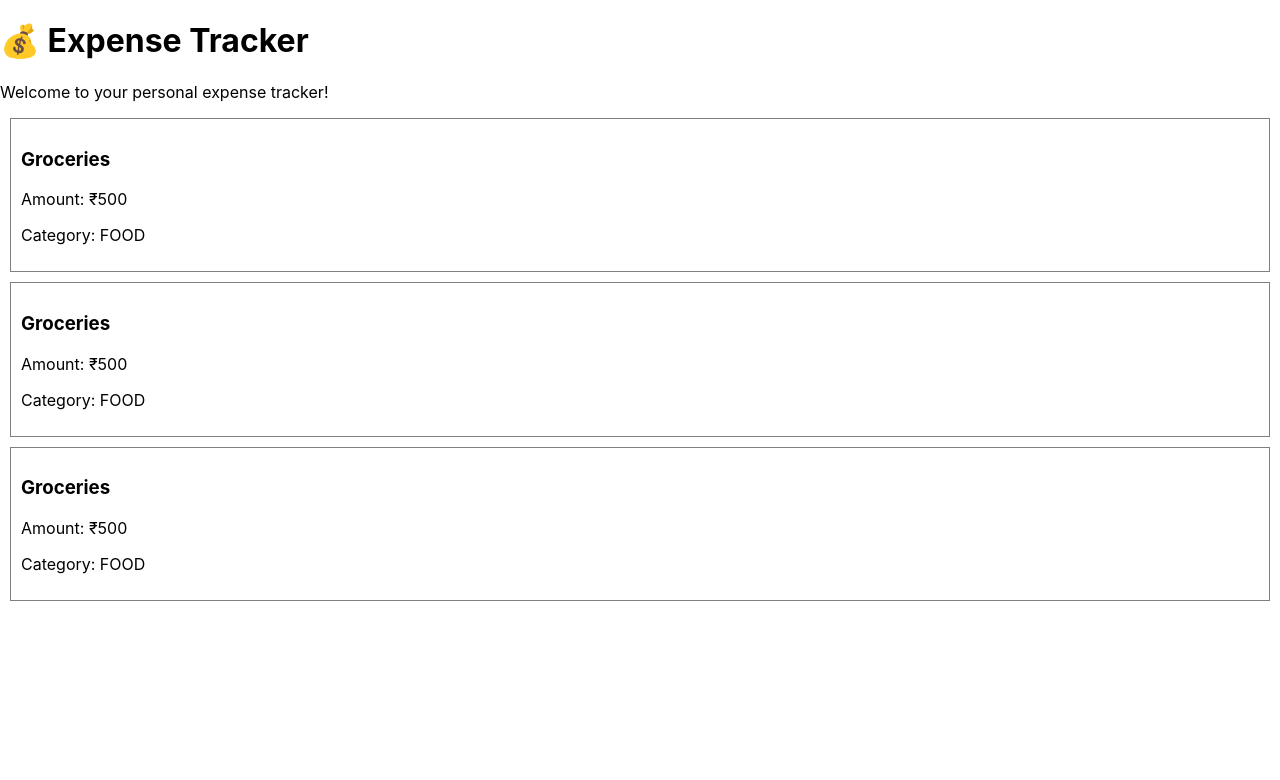
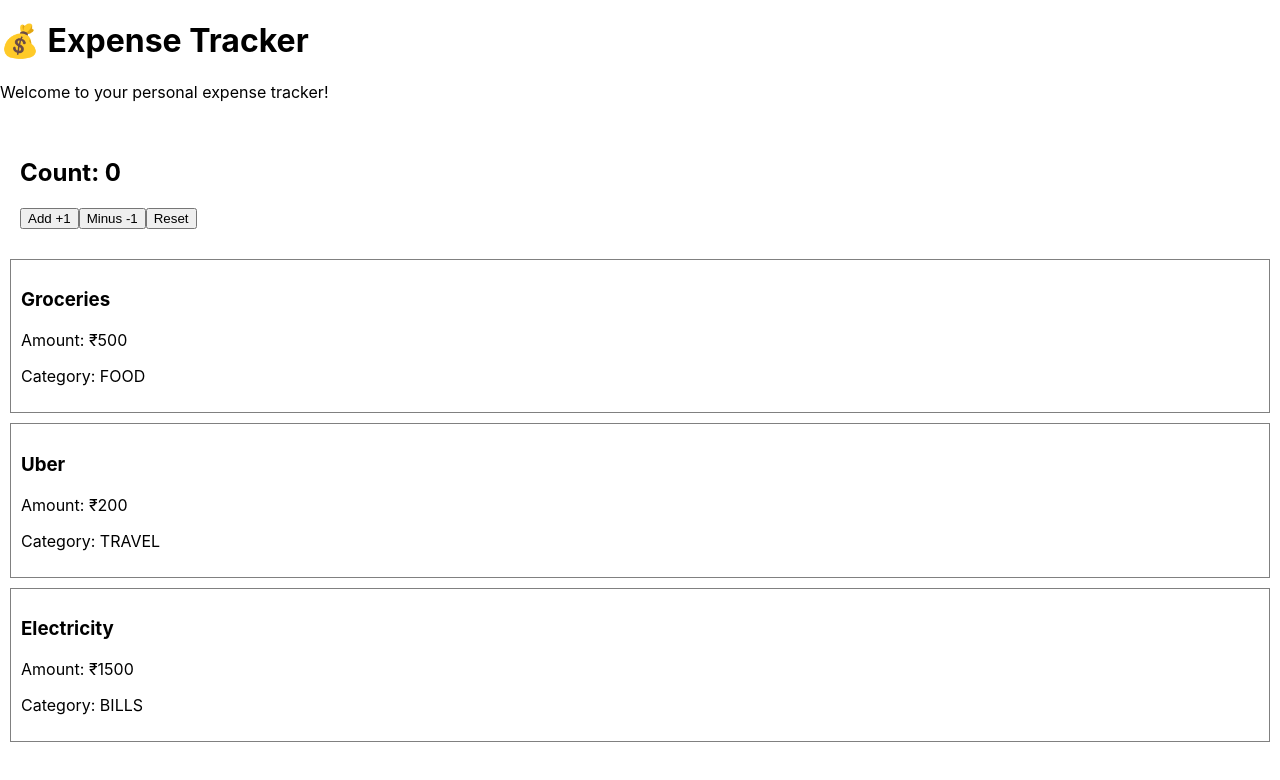
Before and after one commit to neha-shakari/expense-tracker-frontend, a React (Create React App) app: page / in a window 1280 px wide. Shown: the top 780 px of the page. Built offline with nearby package versions, Linux system fonts and the light colour scheme.

Commit message:
feat: add props and state concepts

```diff
--- a/src/App.js
+++ b/src/App.js
@@ -1,13 +1,29 @@
 import ExpenseItem from './ExpenseItem';
+import Counter from './Counter';
 
 function App() {
   return (
     <div>
       <h1>💰 Expense Tracker</h1>
       <p>Welcome to your personal expense tracker!</p>
-      <ExpenseItem />
-      <ExpenseItem />
-      <ExpenseItem />
+
+      <Counter />
+
+      <ExpenseItem
+        title="Groceries"
+        amount={500}
+        category="FOOD"
+      />
+      <ExpenseItem
+        title="Uber"
+        amount={200}
+        category="TRAVEL"
+      />
+      <ExpenseItem
+        title="Electricity"
+        amount={1500}
+        category="BILLS"
+      />
     </div>
   );
 }
--- /dev/null
+++ b/src/Counter.js
@@ -0,0 +1,22 @@
+import { useState } from 'react';
+
+function Counter() {
+  const [count, setCount] = useState(0);
+
+  return (
+    <div style={{ padding: "20px" }}>
+      <h2>Count: {count}</h2>
+      <button onClick={() => setCount(count + 1)}>
+        Add +1
+      </button>
+      <button onClick={() => setCount(count - 1)}>
+        Minus -1
+      </button>
+      <button onClick={() => setCount(0)}>
+        Reset
+      </button>
+    </div>
+  );
+}
+
+export default Counter;
--- a/src/ExpenseItem.js
+++ b/src/ExpenseItem.js
@@ -1,9 +1,9 @@
-function ExpenseItem() {
+function ExpenseItem(props) {
   return (
     <div style={{ border: "1px solid gray", padding: "10px", margin: "10px" }}>
-      <h3>Groceries</h3>
-      <p>Amount: ₹500</p>
-      <p>Category: FOOD</p>
+      <h3>{props.title}</h3>
+      <p>Amount: ₹{props.amount}</p>
+      <p>Category: {props.category}</p>
     </div>
   );
 }
```
